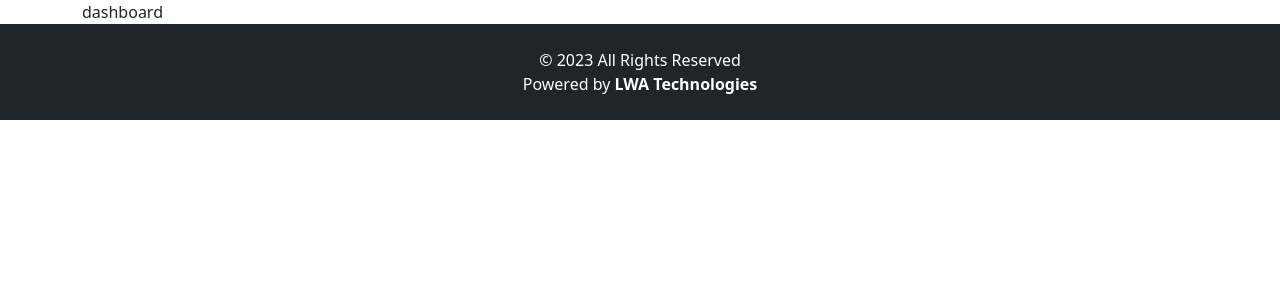
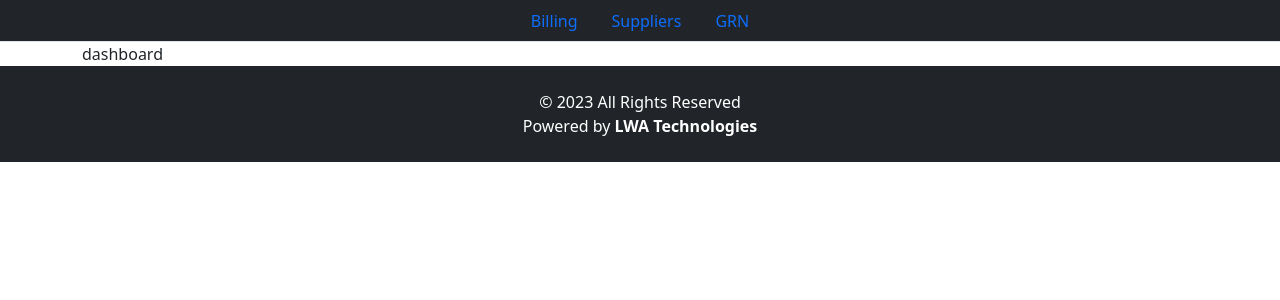
Before and after one commit to MasterLWA/Test-host, a React (Create React App) app: page /dashboard in a window 1280 px wide. Shown: the top 300 px of the page. Built offline with nearby package versions, Linux system fonts and the light colour scheme.

Commit message:
frontend

```diff
--- a/package.json
+++ b/package.json
@@ -6,6 +6,7 @@
     "@testing-library/jest-dom": "^5.17.0",
     "@testing-library/react": "^13.4.0",
     "@testing-library/user-event": "^13.5.0",
+    "autoprefixer": "^10.4.16",
     "axios": "^1.5.1",
     "bootstrap": "^5.3.2",
     "jspdf": "^2.5.1",
--- a/src/Pages/Dashbord.jsx
+++ b/src/Pages/Dashbord.jsx
@@ -3,6 +3,7 @@ import NavButton from "../Components/NavButtons";
 const Dashbord = () => {
     return (
         <div>
+            <NavButton />
             <div className="container">
                 dashboard
             </div>
--- a/src/Pages/UserSide/Mrn.jsx
+++ b/src/Pages/UserSide/Mrn.jsx
@@ -1,6 +1,4 @@
 import NavButton from "../../Components/NavButtons";
-import React, { useState, useEffect } from "react"
-
 
 const Mrn = () => {
     return (
```
Also changed, not shown: 1 other file (tests, documents, lock files or other folders).
